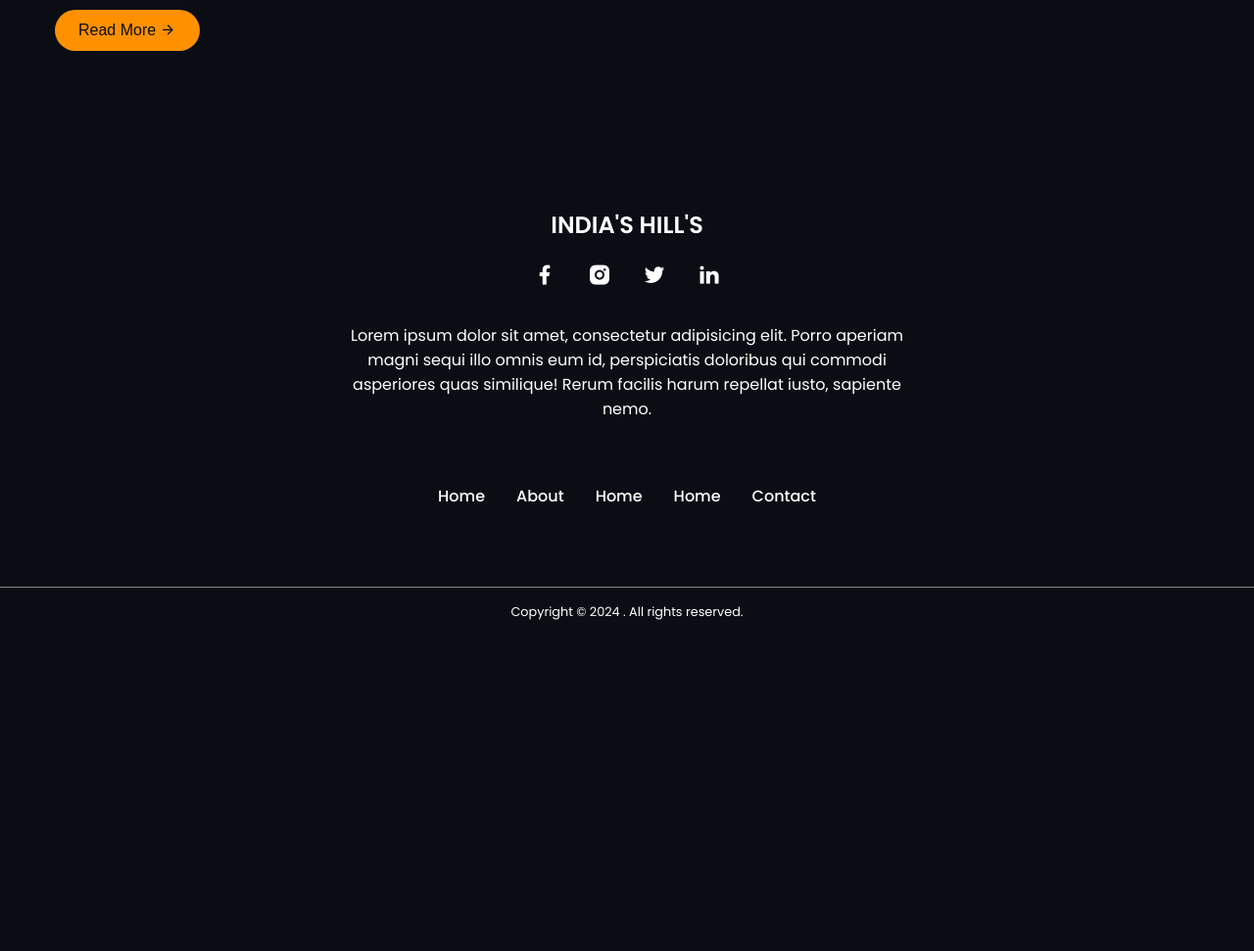
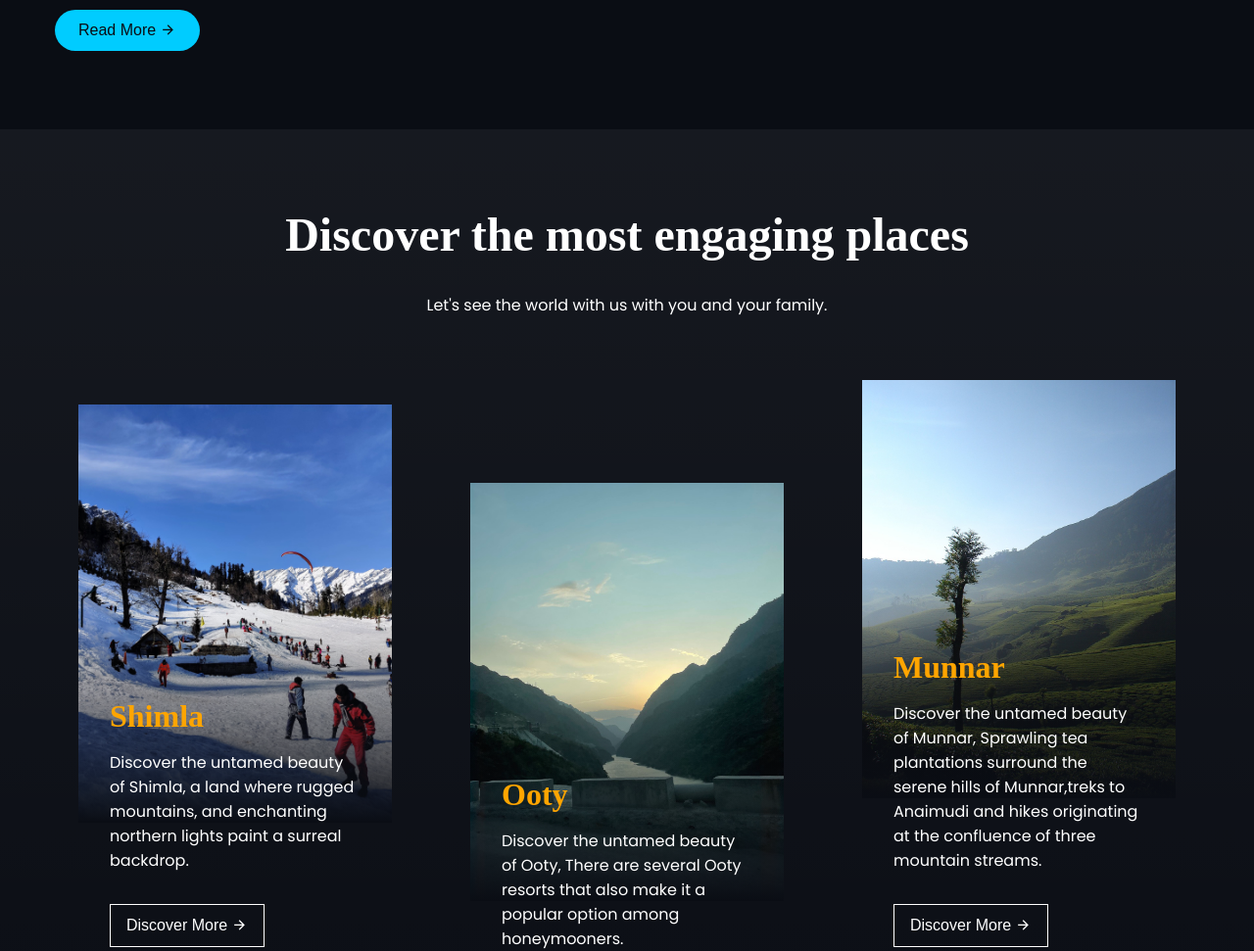
Before and after one commit to prakash-it/CODSOFT, a plain HTML site: page Codsoft/Level-1/Task-1/index.html in a window 1280 px wide. Shown: the part 1240-2211 px from the top of the page at 98% size. Before the commit the page ends 1890 px from the top, so only its background shows below. Drawn offline with nearby package versions, Linux system fonts and the light colour scheme; a web font is replaced by a local one.

Commit message:
discover

```diff
--- a/Codsoft/Level-1/Task-1/assest/CSS/Style.css
+++ b/Codsoft/Level-1/Task-1/assest/CSS/Style.css
@@ -49,7 +49,7 @@
   }
 
   .btn:hover {
-    background-color: #ff7300;
+    background-color: #ff6600;
     color: #fff;
   }
 
@@ -209,6 +209,86 @@ header {
   margin: auto;
 }
 
+.btn2 {
+  padding: 0.75rem 1.5rem;
+  outline: none;
+  border: none;
+  border-radius: 30px;
+  font-size: 1rem;
+  color: var(--primary-color);
+  background-color: #00ccff;
+  cursor: pointer;
+}
+
+.btn2:hover {
+  background-color: #ff5e00;
+  color: #fff;
+}
+
+/* Discover style */
+.discover
+{
+  background-image: linear-gradient(to bottom,rgba(255, 255, 255, 0.05),transparent);
+}
+.discover-grid{
+  margin-top: 4rem;
+  display: grid;
+  grid-template-columns: repeat(3,1fr);
+  gap: 2rem;
+}
+
+.discover-card
+{
+  max-width: 320px;
+  margin: auto;
+}
+.discover-card:nth-child(2)
+{
+  transform: translateY(5rem);
+}
+.discover-image
+{
+  position: relative;
+}
+
+.discover-image::after{
+  position: absolute;
+  content: "";
+  width: 100%;
+  height: 50%;
+  left: 0;
+  bottom: 0;
+  background-image: linear-gradient(to top, var(--primary-color),transparent);
+}
+.discover-card-content
+{
+  padding: 0 2rem;
+  transform: translateY(-50%);
+}
+
+.discover-card-content h4{
+  margin-bottom: 1rem;
+  font-size: 2rem;
+  font-weight: 800;
+  font-family: var(--header-font);
+  color: var(--secondary-color);
+}
+
+.discover-card-content p {
+  margin-bottom: 2rem;
+}
+.discover-btn
+{
+  padding: 0.75rem 1rem;
+  outline: none;
+  font-size: 1rem;
+  color: var(--white);
+  background-color: transparent;
+  border: 1px solid var(--white);
+  cursor: pointer;
+}
+
+
 
 /* footer style  */
 .footer-container{
--- a/Codsoft/Level-1/Task-1/index.html
+++ b/Codsoft/Level-1/Task-1/index.html
@@ -18,8 +18,8 @@
         <div class="navbar">
           <div class="nav-logo"><a href="#">INDIA HILLS</a></div>
           <ul class="nav-links">
-            <li class="link"><a href="#">Home</a></li>
-            <li class="link"><a href="#">About</a></li>
+            <li class="link"><a href="#home">Home</a></li>
+            <li class="link"><a href="#about">About</a></li>
             <li class="link"><a href="#">Discover</a></li>
             <li class="link"><a href="#">Blog</a></li>
             <li class="link"><a href="#">Gallery</a></li>
@@ -30,7 +30,7 @@
 
       <!-------------------- Header of the page ----------------->
       <div class="parent-container">
-        <div class="section-container header-container">
+        <div class="section-container header-container ">
           <h1>The new way to plan your next adventure</h1>
           <h4>Explore the colourful India</h4>
           <button class="btn">
@@ -70,7 +70,7 @@
                 <p>Destinations</p>
             </div>
           </div>
-          <button class="btn">
+          <button class="btn2">
             Read More <i class="ri-arrow-right-line"></i>
           </button>
         </div>
@@ -79,7 +79,69 @@
           </div>
       </div>
     </section>
-    <!------------------- About section Start  ------------->
+    <!------------------- About section End  ------------->
+
+    <!------------------- Discover section End  ------------->
+<section class="discover" id="discover">
+  <div class="section-container discover-container">
+    <h2 class="section-header">
+      Discover the most engaging places
+    </h2>
+    <p class="section-subheader">
+      Let's see the world with us with you and your family.
+    </p>
+    <div class="discover-grid">
+      <div class="discover-card">
+        <div class="discover-image">
+          <img src="assest/img/Shimla.jpg" alt="discover">
+        </div>
+        <div class="discover-card-content">
+          <h4>Shimla</h4>
+          <p>
+            Discover the untamed beauty of Shimla, a land where rugged
+            mountains, and enchanting northern lights paint a surreal
+            backdrop.
+          </p>
+        <button class="discover-btn">
+          Discover More <i class="ri-arrow-right-line"></i>
+        </button>
+        </div>
+      </div>
+
+      <div class="discover-card">
+        <div class="discover-image">
+          <img src="assest/img/Ooty.jpg" alt="discover">
+        </div>
+        <div class="discover-card-content">
+          <h4>Ooty</h4>
+          <p>
+            Discover the untamed beauty of Ooty,  There are several Ooty resorts that also make it a popular option among honeymooners.
+          </p>
+        <button class="discover-btn">
+          Discover More <i class="ri-arrow-right-line"></i>
+        </button>
+        </div>
+      </div>
+
+      <div class="discover-card">
+        <div class="discover-image">
+          <img src="assest/img/Munner.jpg" alt="discover">
+        </div>
+        <div class="discover-card-content">
+          <h4>Munnar</h4>
+          <p>
+            Discover the untamed beauty of Munnar, Sprawling tea plantations surround the serene hills of Munnar,treks to Anaimudi and hikes originating at the confluence of three mountain streams.
+          </p>
+        <button class="discover-btn">
+          Discover More <i class="ri-arrow-right-line"></i>
+        </button>
+        </div>
+      </div>
+
+    </div>
+  </div>
+</section>
+    <!------------------- Discover section End  ------------->
 
     <!------------------- Footer section Start  ------------->
     <section class="footer">
```
Also changed, not shown: Codsoft/Level-1/Task-1/assest/img/Munner.jpg (added), Codsoft/Level-1/Task-1/assest/img/Ooty.jpg (added), Codsoft/Level-1/Task-1/assest/img/Shimla.jpg (added), Codsoft/Level-1/Task-1/assest/img/journals-3.jpg (deleted).
